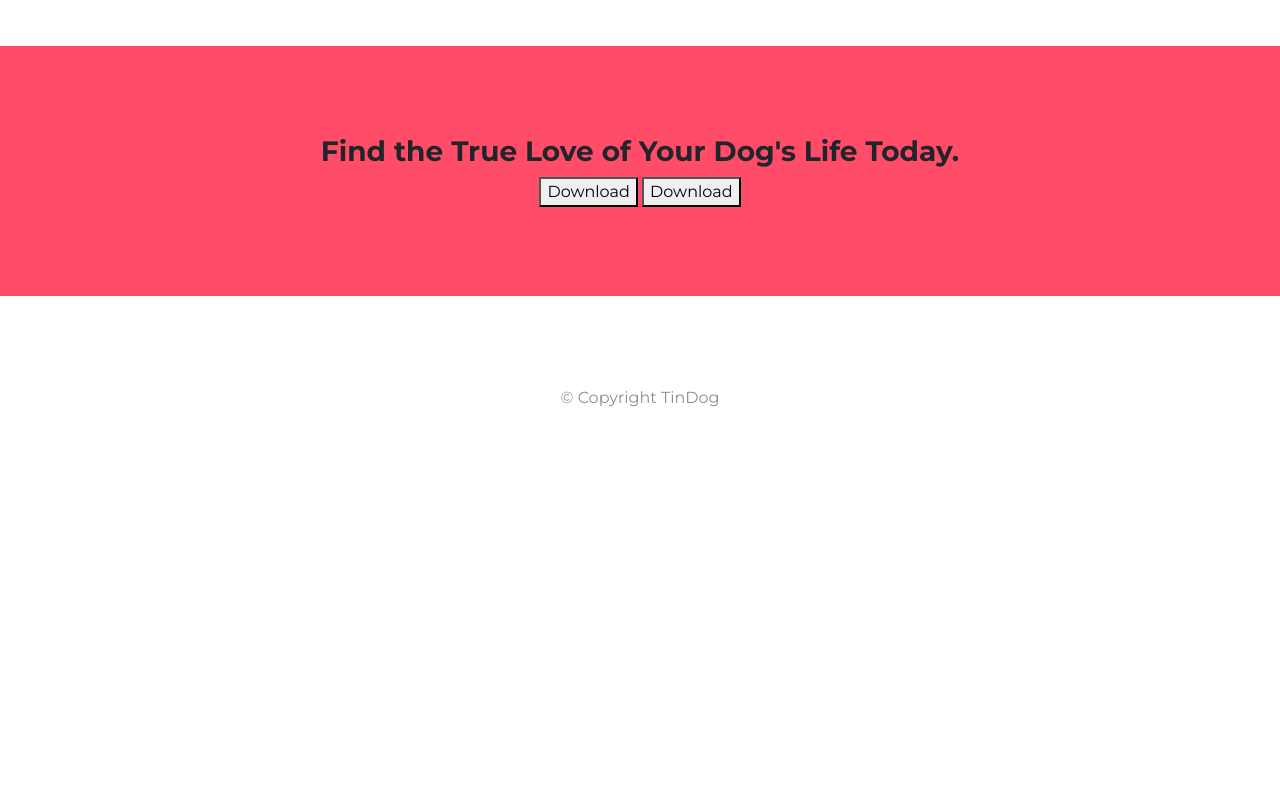
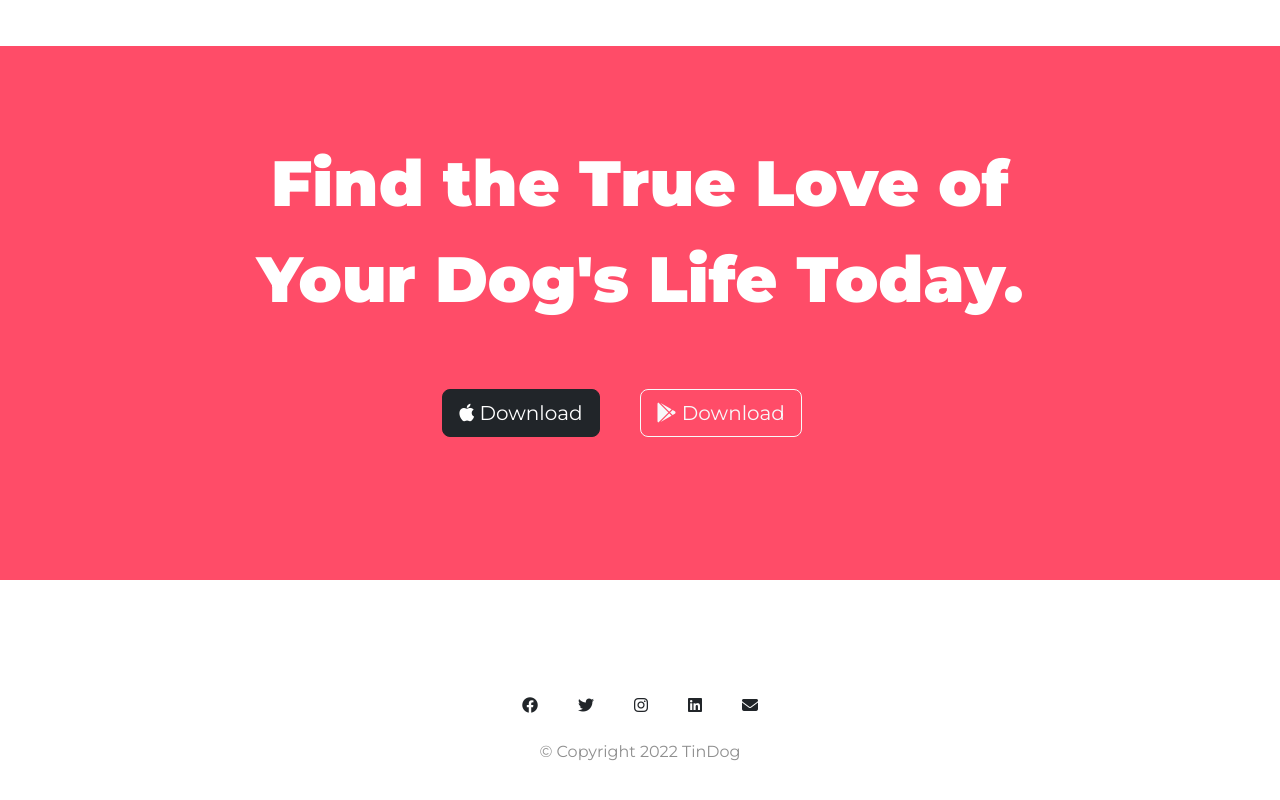
Before and after one commit to SandipanKhanra/tindog, a plain HTML site: page index.html in a window 1280 px wide. Shown: the part 2899-3699 px from the top of the page. Before the commit the page ends 3415 px from the top, so only its background shows below. Drawn offline with nearby package versions, Linux system fonts and the light colour scheme.

Commit message:
Changes made to footer
Added font awesome icons

```diff
--- a/index.html
+++ b/index.html
@@ -31,10 +31,10 @@
               <a class="nav-link active" href="#">Home </a>
             </li>
             <li class="navbar-item">
-              <a class="nav-link" href="#">Pricing </a>
+              <a class="nav-link" href="#pricing">Pricing </a>
             </li>
             <li class="navbar-item">
-              <a class="nav-link" href="#">Features </a>
+              <a class="nav-link" href="#features">Features </a>
             </li>
           </ul>
         </div>
@@ -193,9 +193,9 @@
 
   <section id="cta">
 
-    <h3>Find the True Love of Your Dog's Life Today.</h3>
-    <button type="button">Download</button>
-    <button type="button">Download</button>
+    <h3 class="cta-desc">Find the True Love of Your Dog's Life Today.</h3>
+    <button type="button" class="btn btn-dark btn-lg download-button"><i class="fa-brands fa-apple"></i> Download</button>
+    <button type="button" class="btn btn-outline-light btn-lg download-button"><i class="fa-brands fa-google-play"></i> Download</button>
 
   </section>
 
@@ -203,8 +203,13 @@
   <!-- Footer -->
 
   <footer id="footer">
+    <i class="footer-icon fa-brands fa-facebook"></i>
+    <i class="footer-icon fa-brands fa-twitter"></i>
+    <i class="footer-icon fa-brands fa-instagram"></i>
+    <i class="footer-icon fa-brands fa-linkedin"></i>
+    <i class="footer-icon fa-solid fa-envelope"></i>
 
-    <p>© Copyright TinDog</p>
+    <p>&copy; Copyright 2022 TinDog</p>
 
   </footer>
 
```
